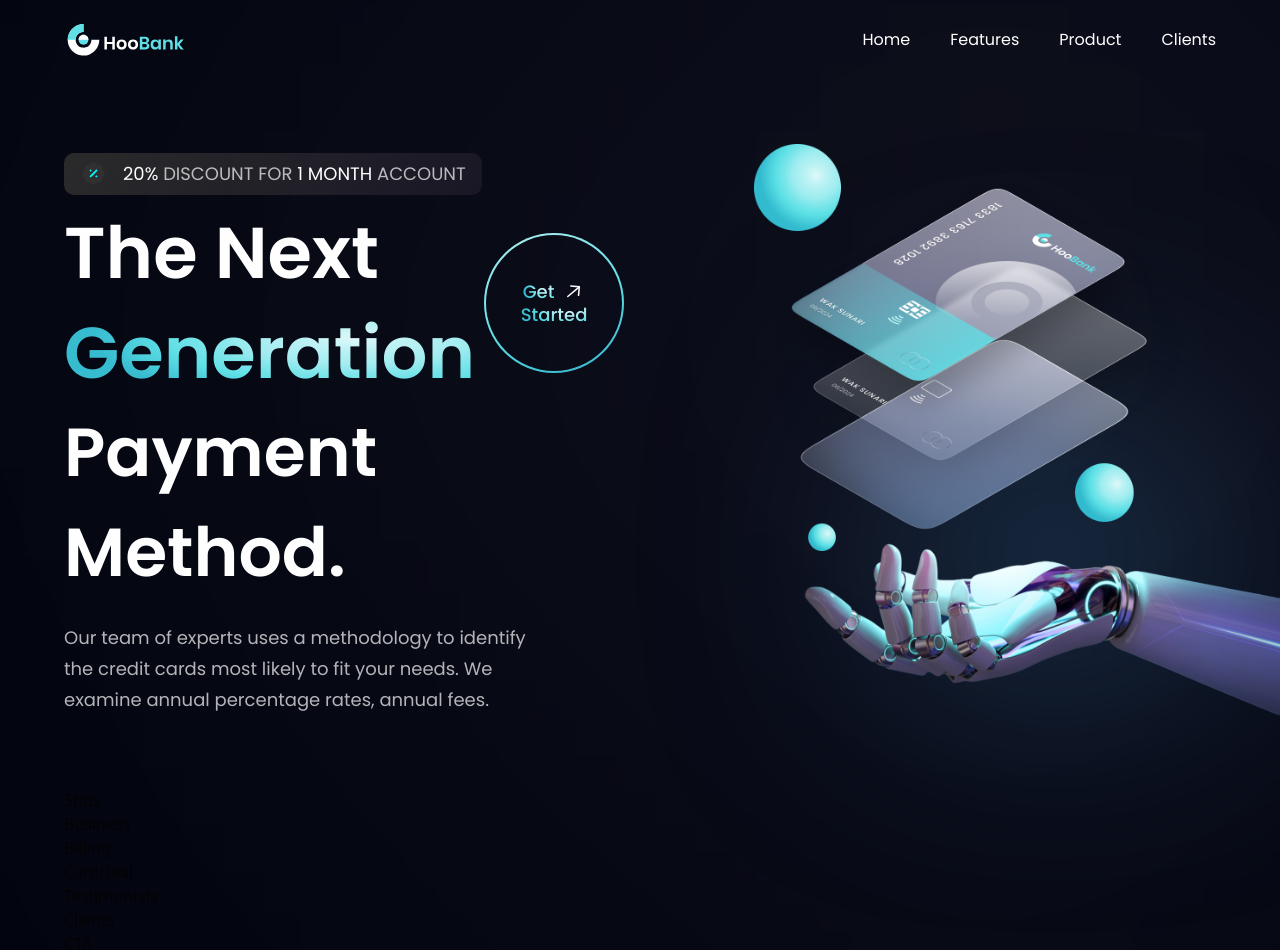
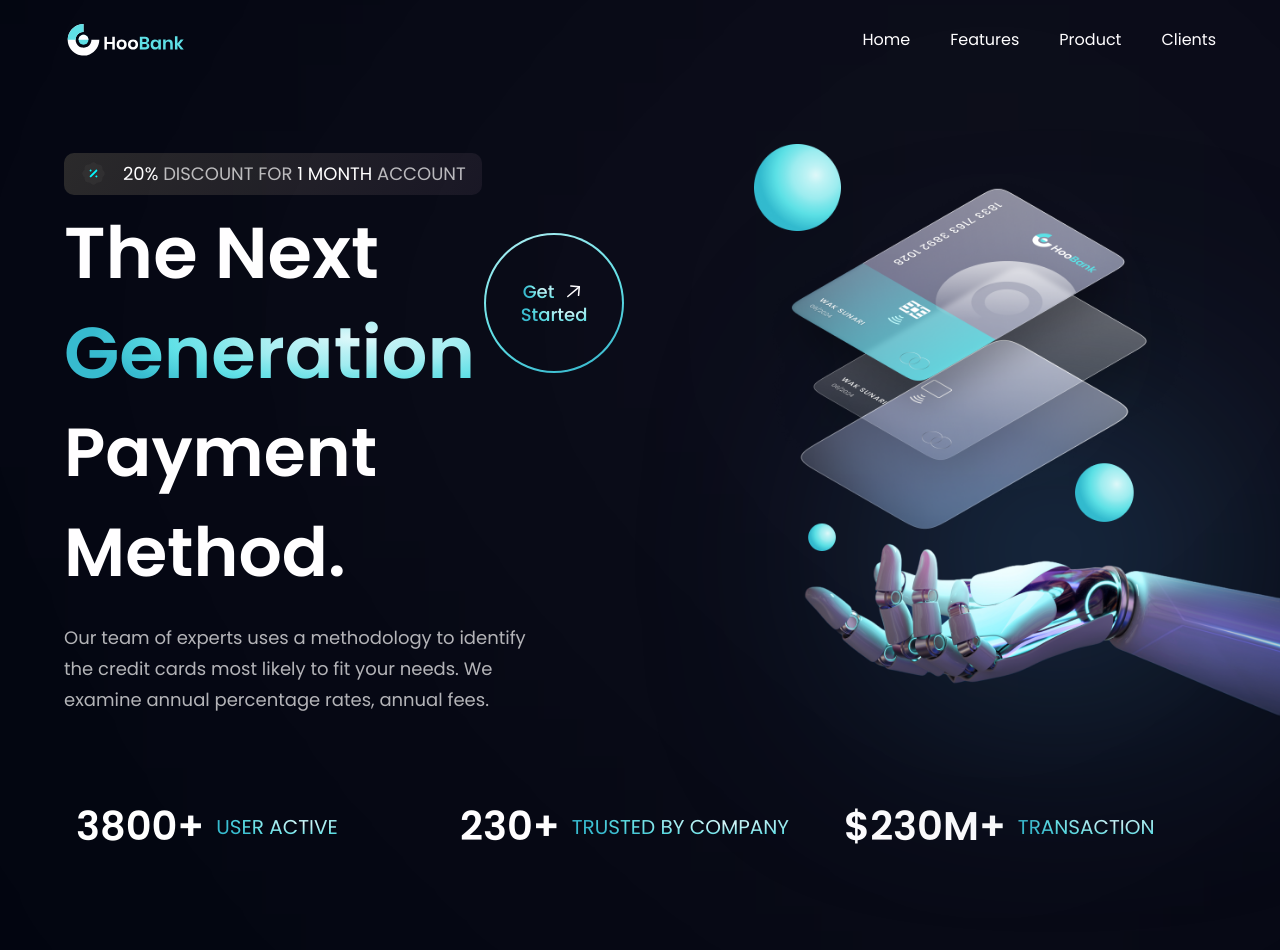
Before and after one commit to S0nG0ku0/HooBank, a React (Vite) app: page / in a window 1280 px wide. Shown: the top 950 px of the page. Built offline with nearby package versions, Linux system fonts and the light colour scheme.

Commit message:
Stats section fisinsh

```diff
--- a/src/components/Stats.jsx
+++ b/src/components/Stats.jsx
@@ -1,9 +1,23 @@
-import React from 'react'
+import { stats } from '../constants'
+import styles from '../style'
 
-const Stats = () => {
-  return (
-    <div>Stats</div>
-  )
-}
+const Stats = () => (
+    <section className={`${styles.flexCenter} flex-row flex-wrap sm:mb-20 mb-6`}>
+      {stats.map( (stat) => (
+        <div key={stat.id} className={`flex-1 flex justify-start items-center flex-row m-3`}>
+          <h4
+            className='font-poppins font-semibold xs:text-[40px]
+            text-[30px] xs:leading-[53px] leading-[43px] text-white'>
+            {stat.value}
+          </h4>
+          <p
+            className='font-poppins font-normal xs:text-[20px]
+            text-[15px] xs:leading-[26px] leading-[21px] text-gradient uppercase ml-3'>
+            {stat.title}
+          </p>
+        </div>
+      ))}
+    </section>
+)
 
 export default Stats
```
